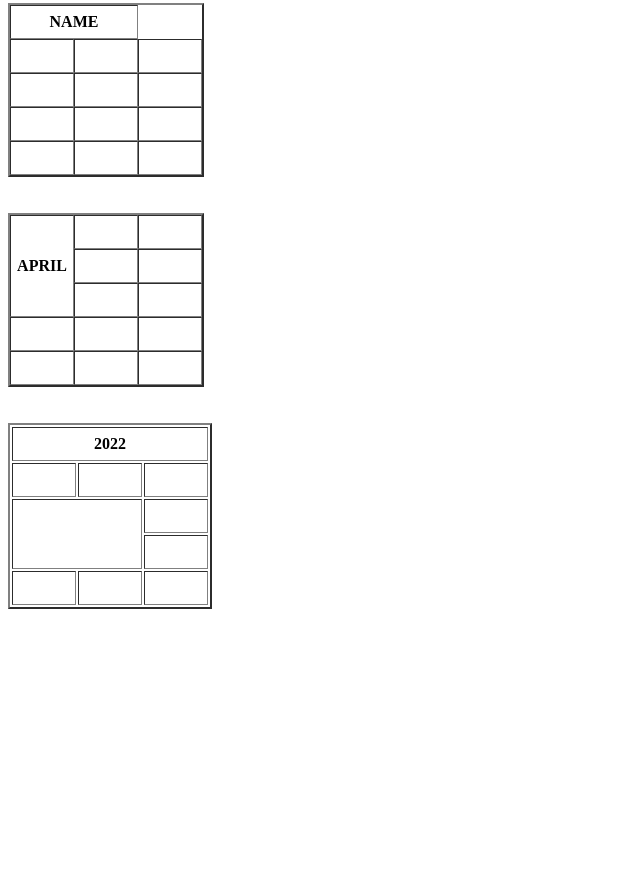
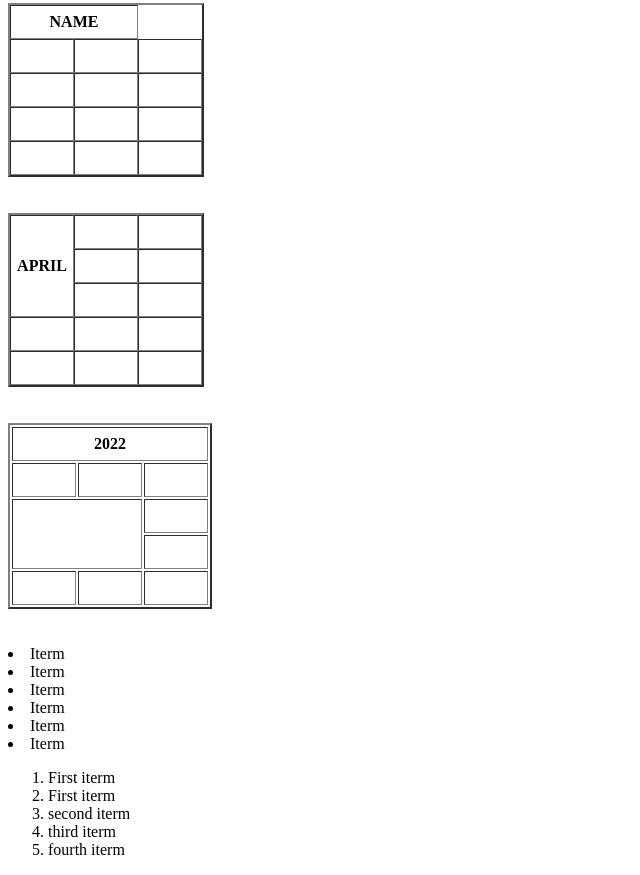
Before and after one commit to annamalai9585/table, a plain HTML site: page index.html in a window 1280 px wide. Shown: the part 685-1560 px from the top of the page, without its empty margins (0-640 px from the left). Before the commit the page ends 1302 px from the top, so only its background shows below. Drawn offline with Linux system fonts and the light colour scheme.

Commit message:
create index.html

```diff
--- a/index.html
+++ b/index.html
@@ -233,6 +233,22 @@
     </table>
 
    </table>
+   <br><br>
+   <un>
+    <li>Iterm</li>
+    <li>Iterm</li>
+    <li>Iterm</li>
+    <li>Iterm</li>
+    <li>Iterm</li>
+    <li>Iterm</li>
+   </un>
+    <ol>
+        <li>First iterm</li>
+        <li>First iterm</li>
+         <li>second iterm</li>
+         <li>third iterm</li>
+          <li>fourth iterm</li>
+    </ol>
 
 </body>
 </html>
```
